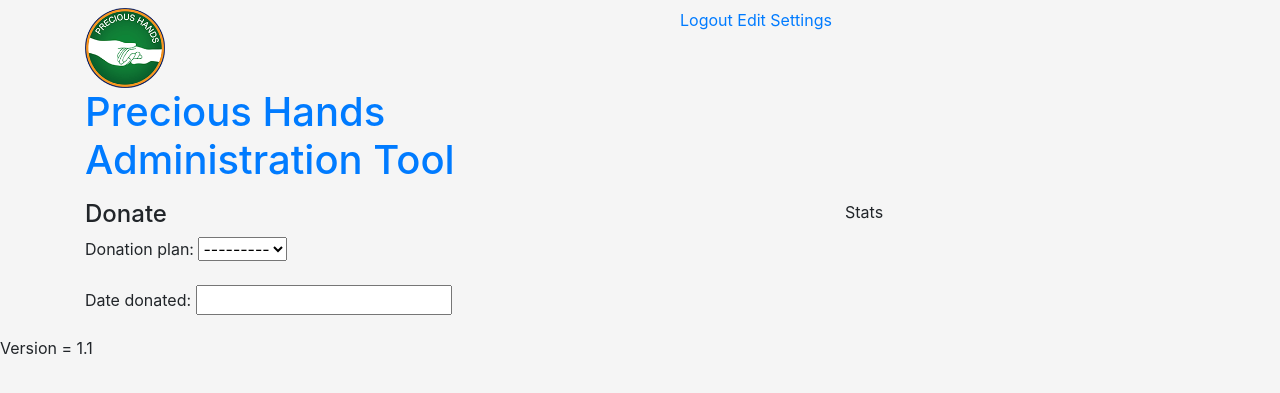
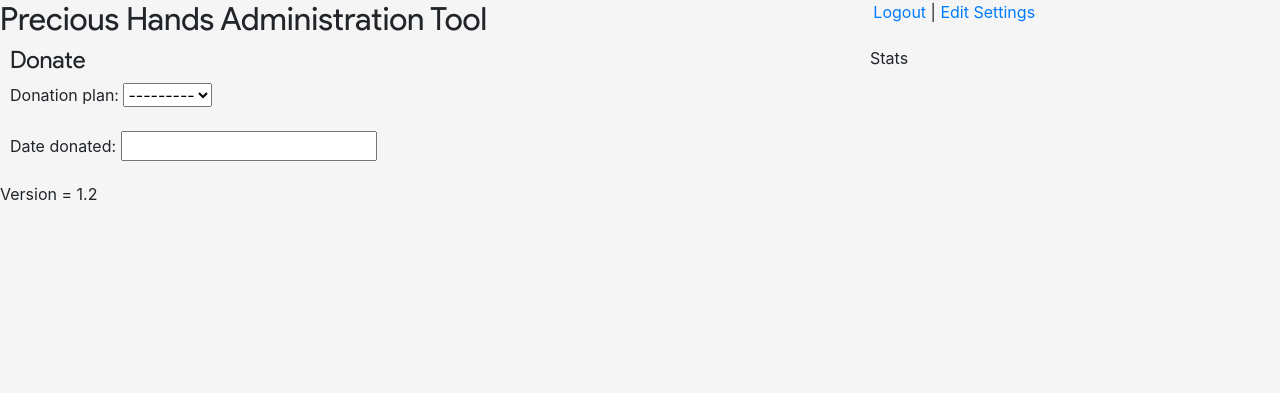
Before and after one commit to ChristianGroeber/Precious-Admin-Website, a Django app: page /tool/donation_plan/donate/ in a window 1280 px wide. Shown: the top 393 px of the page. Run offline with Django 3.2, Linux system fonts and the light colour scheme; data that the repository does not hold is empty; some libraries are stand-ins or nearby versions.

Commit message:
small changes to html, added fonts

```diff
--- a/precious_hands_admin/static/css/Site.css
+++ b/precious_hands_admin/static/css/Site.css
@@ -1,3 +1,17 @@
 body{
     padding-top: 0px !important;
 }
+
+h1, h2, h3, h4, h5, h6, .product-sans{
+    font-family: Product-Sans-Regular;
+}
+
+.content{
+    margin-left: 10px;
+    margin-right: 10px;
+}
+
+@font-face{
+    font-family: 'Product-Sans-Regular';
+    src: url("/static/fonts/Product Sans Regular.ttf");
+}
--- a/precious_hands_admin/tool/templates/tool/base.html
+++ b/precious_hands_admin/tool/templates/tool/base.html
@@ -6,23 +6,22 @@
     <title>Precious Hands Tool</title>
     <link rel='stylesheet' href="{% static 'css/bootstrap.min.css' %}">
     <link rel='stylesheet' href="{% static 'css/Site.css' %}">
+    <meta name="viewport" content="width=device-width, initial-scale=1.0">
 </head>
 <body>
-<div class="navbar navbar-fixed-top navbar-inverse">
-    <div class="container navbar-header">
-        <div class="row">
-            <div class="col-sm-8">
-                    <img src="{% static 'img/Precious_Logo.png' %}" width="80">
-                    <a href="/tool"><h1>Precious Hands Administration Tool</h1></a>
-            </div>
-            <div class="col-sm-4">
-                <a href="tool/logout/">Logout</a>
-                <a href="user/edit/me">Edit Settings</a>
-            </div>
+<div class="my-navbar">
+    <div class="row">
+        <div class="col-sm-8">
+            <!--<img src="{% static 'img/Precious_Logo.png' %}" width="80">-->
+            <h2>Precious Hands Administration Tool</h2>
+        </div>
+        <div class="col-sm-4">
+            <a href="tool/logout/">Logout</a> |
+            <a href="user/edit/me">Edit Settings</a>
         </div>
     </div>
 </div>
-<main role="main" class="container">
+<main role="main" class="content">
     <div class="row">
         <div class="col-sm-8">
             {% block content %}
@@ -34,7 +33,7 @@
     </div>
 </main>
 <footer>
-    <p>Version = 1.1</p>
+    <p>Version = 1.2</p>
 </footer>
 </body>
 </html>
```
Also changed, not shown: precious_hands_admin/static/fonts/Product Sans Bold Italic.ttf (added), precious_hands_admin/static/fonts/Product Sans Bold.ttf (added), precious_hands_admin/static/fonts/Product Sans Italic.ttf (added), precious_hands_admin/static/fonts/Product Sans Regular.ttf (added), 1 other file.
